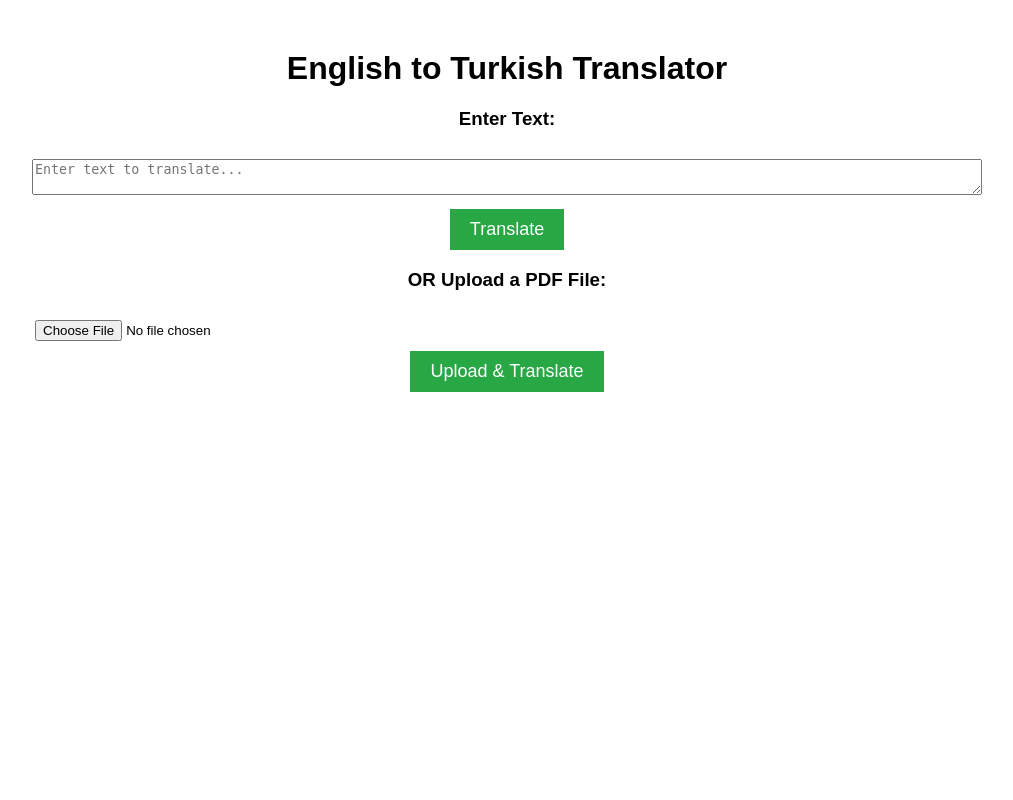
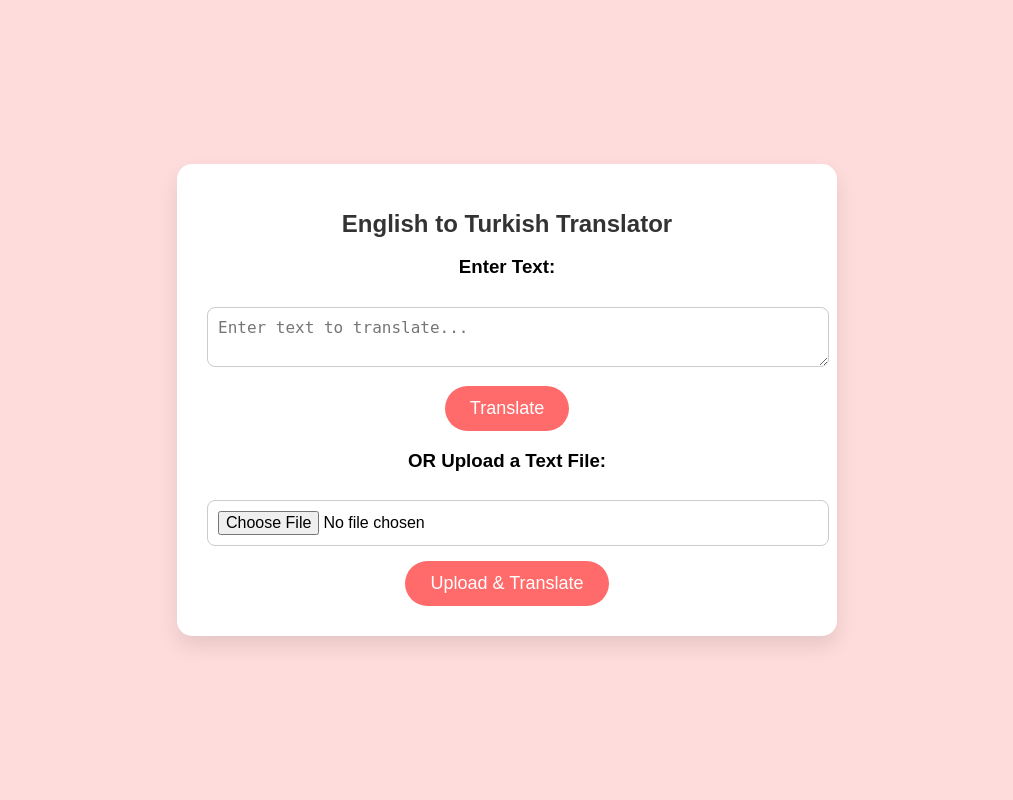
Before and after one commit to gurleenkaurbali19/text_translation_english_to_turkish, a Python web app: template translation_project/translator/templates/translate.html in a window 1280 px wide. Shown: the whole page, without its empty margins (133-1146 px from the left). Run offline with Jinja, Linux system fonts and the light colour scheme; the template is opened without the code that fills it, so the values that code supplies are empty.

Commit message:
Added translation page with UI improvements and text/file upload support

```diff
--- a/translation_project/translator/templates/translate.html
+++ b/translation_project/translator/templates/translate.html
@@ -6,49 +6,82 @@
     <title>English to Turkish Translator</title>
     <style>
         body {
-            font-family: Arial, sans-serif;
+            font-family: 'Poppins', sans-serif;
             text-align: center;
-            margin: 50px;
+            margin: 0;
+            padding: 0;
+            background-color: #FFDCDC;
+            display: flex;
+            justify-content: center;
+            align-items: center;
+            height: 100vh;
+            flex-direction: column;
+        }
+        .container {
+            background: white;
+            padding: 30px;
+            border-radius: 15px;
+            box-shadow: 0 10px 20px rgba(0, 0, 0, 0.1);
+            max-width: 600px;
+            width: 90%;
+            text-align: center;
+        }
+        h1 {
+            font-size: 24px;
+            font-weight: bold;
+            color: #333;
         }
         textarea, input {
-            width: 80%;
+            width: 100%;
+            padding: 10px;
             margin-top: 10px;
+            border: 1px solid #ccc;
+            border-radius: 8px;
+            font-size: 16px;
         }
-        button {
-            padding: 10px 20px;
+        .btn {
+            padding: 12px 25px;
             font-size: 18px;
-            background-color: #28a745;
+            background-color: #FF6B6B;
             color: white;
             border: none;
             cursor: pointer;
-            margin-top: 10px;
+            border-radius: 25px;
+            text-decoration: none;
+            display: inline-block;
+            margin-top: 15px;
+            transition: background 0.3s;
         }
-        button:hover {
-            background-color: #218838;
+        .btn:hover {
+            background-color: #E65C5C;
         }
-        .result {
+        .result-box {
             margin-top: 20px;
-            padding: 10px;
-            border: 1px solid #ddd;
+            padding: 15px;
+            border-radius: 10px;
+            background: #FFECEC;
+            border: 1px solid #FF6B6B;
             display: none;
+            text-align: left;
+            font-size: 16px;
+            color: #333;
         }
     </style>
 </head>
 <body>
-    <h1>English to Turkish Translator</h1>
+    <div class="container">
+        <h1>English to Turkish Translator</h1>
 
-    <h3>Enter Text:</h3>
-    <textarea id="input_text" placeholder="Enter text to translate..."></textarea>
-    <br>
-    <button onclick="translateText()">Translate</button>
+        <h3>Enter Text:</h3>
+        <textarea id="input_text" placeholder="Enter text to translate..."></textarea>
+        <button class="btn" onclick="translateText()">Translate</button>
 
-    <h3>OR Upload a PDF File:</h3>
-    <input type="file" id="file_input" accept=".pdf">
-    <br>
-    <button onclick="uploadFile()">Upload & Translate</button>
+        <h3>OR Upload a Text File:</h3>
+        <input type="file" id="file_input" accept=".txt">
+        <button class="btn" onclick="uploadFile()">Upload & Translate</button>
 
-    <!-- ✅ Display translation here -->
-    <div id="output" class="result"></div>
+        <div id="output" class="result-box"></div>
+    </div>
 
     <script>
         function translateText() {
@@ -68,7 +101,7 @@
             })
             .then(response => response.json())
             .then(data => {
-                console.log("Translated Text:", data.translated_text);  // Debugging line
+                console.log("Translated Text:", data.translated_text);
                 displayTranslation(data);
             })
             .catch(error => console.error("Translation Error:", error));
@@ -77,7 +110,7 @@
         function uploadFile() {
             var fileInput = document.getElementById("file_input").files[0];
             if (!fileInput) {
-                alert("Please select a PDF file to upload.");
+                alert("Please select a text file to upload.");
                 return;
             }
 
@@ -93,7 +126,7 @@
             })
             .then(response => response.json())
             .then(data => {
-                console.log("Translated PDF Text:", data.translated_text);  // Debugging line
+                console.log("Translated File Text:", data.translated_text);
                 displayTranslation(data);
             })
             .catch(error => console.error("File Translation Error:", error));
@@ -107,7 +140,7 @@
                     <h3>Translated Text:</h3>
                     <p>${data.translated_text}</p>
                 `;
-                document.getElementById("output").style.display = "block";  // ✅ Show the translation on the page
+                document.getElementById("output").style.display = "block";
             }
         }
 
```
Also changed, not shown: translation_project/translator/templates/index.html (+40 -12 lines).
